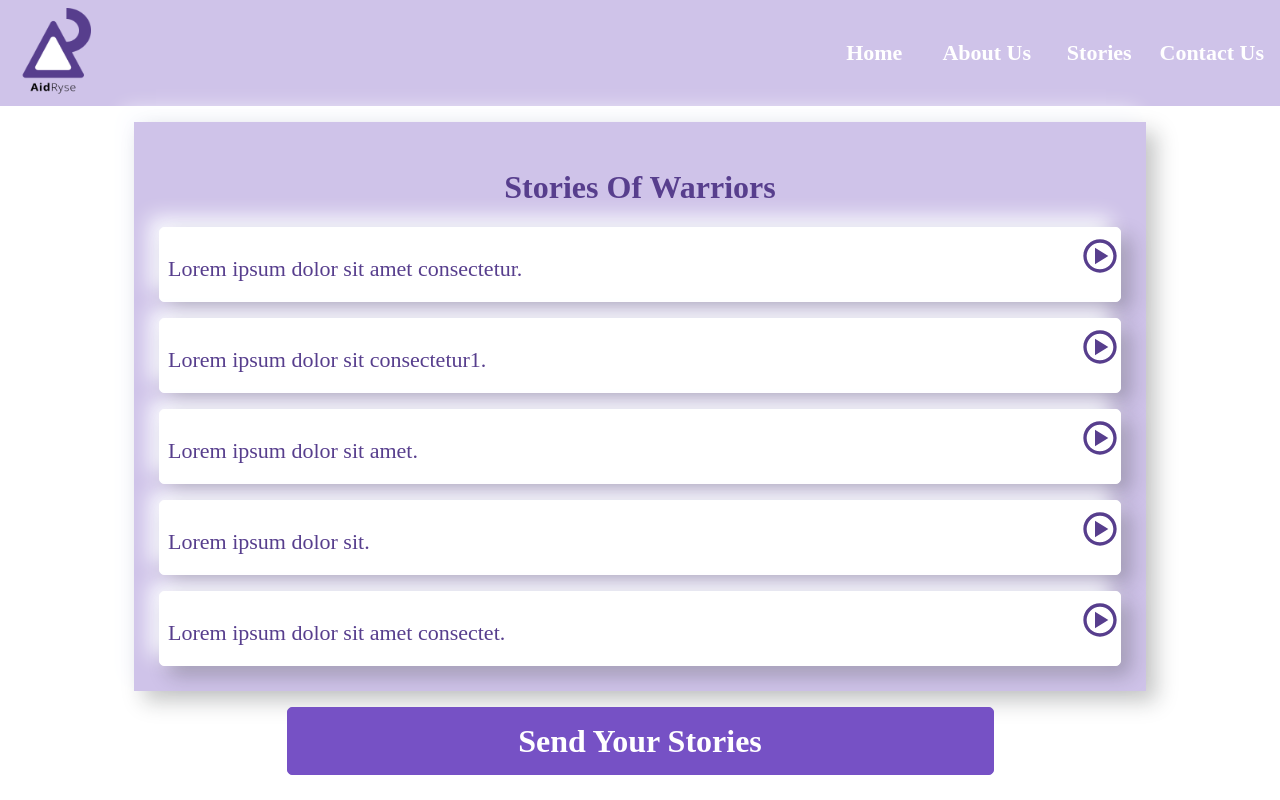
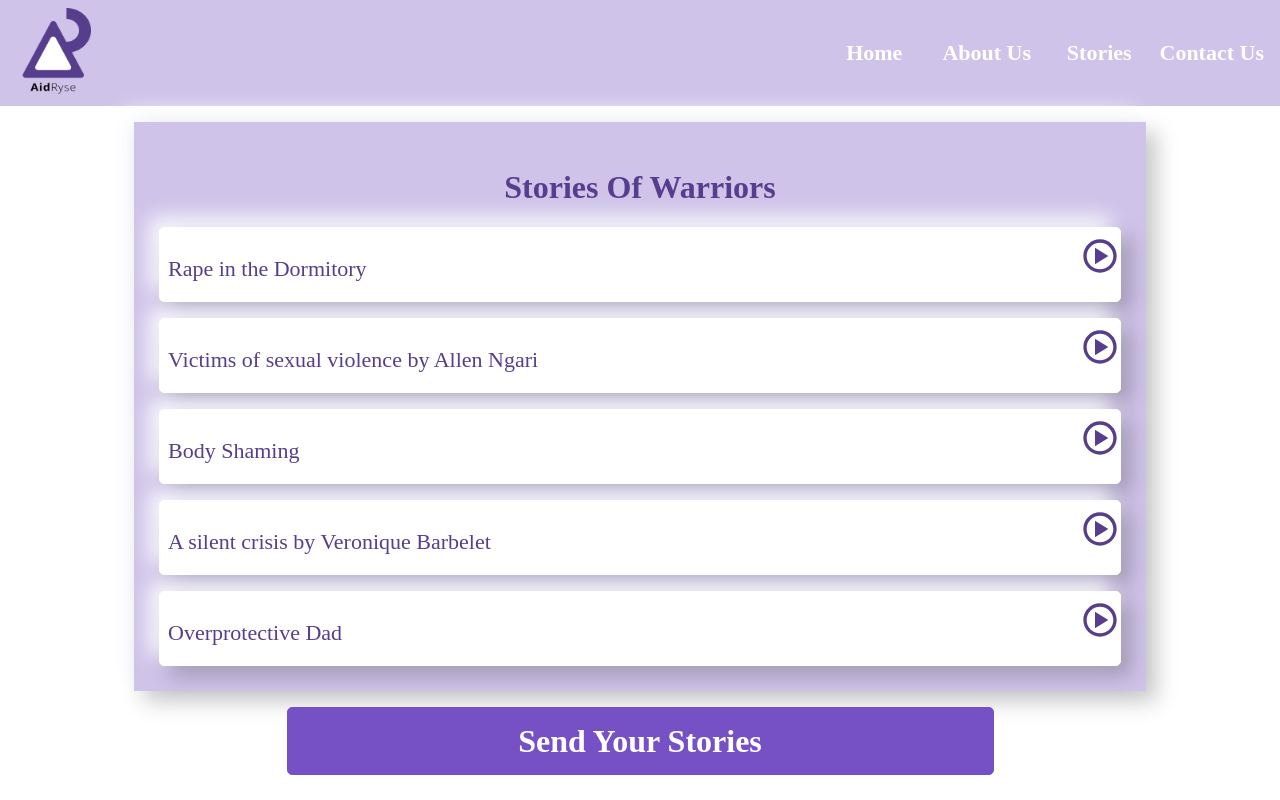
Before and after one commit to DevZibah/SCA-TeamHerHive, a React (Create React App) app: page /Stories in a window 1280 px wide. Built offline with nearby package versions, Linux system fonts and the light colour scheme.

Commit message:
updated the stories page

```diff
--- a/public/dataone.json
+++ b/public/dataone.json
@@ -1,32 +1,33 @@
 [
   {
     "id": 0,
-    "image": "https://res.cloudinary.com/sohmmie/image/upload/v1665945348/rec2_pggag4.png",
-    "name": "Lorem ipsum dolor sit amet consectetur.",
-    "record": "https://res.cloudinary.com/sohmmie/video/upload/v1666155813/Building_Awareness_xaslvr.mp3"
+    "image": "https://res.cloudinary.com/sohmmie/image/upload/v1666981456/audio9_uzzqg9.jpg",
+    "name": "Rape in the Dormitory",
+    "record": "https://res.cloudinary.com/sohmmie/video/upload/v1667047060/GBV_Stories_-_Rape_in_the_dormitory_hcsyou_nudagp.3gp"
   },
   {
     "id": 1,
-    "image": "https://res.cloudinary.com/sohmmie/image/upload/v1665945364/Rectangle_31_dbcmwg.png",
-    "name": "Lorem ipsum dolor sit consectetur1.",
-    "record": "https://res.cloudinary.com/sohmmie/video/upload/v1666155773/Notice_and_Name_jr5gn7.mp3"
+    "image": "https://res.cloudinary.com/sohmmie/image/upload/v1666981475/audio4_ijscsz.jpg",
+    "name": "Victims of sexual violence by Allen Ngari",
+    "record": "https://res.cloudinary.com/sohmmie/video/upload/v1667047063/Male_Victims_of_Sexual_Violence_by_Allan_Ngari_vcm6hy_l9fxf7.3gp"
   },
   {
     "id": 2,
-    "image": "https://res.cloudinary.com/sohmmie/image/upload/v1666464693/rec22_i8omnf.png",
-    "name": "Lorem ipsum dolor sit amet.",
-    "record": "https://res.cloudinary.com/sohmmie/video/upload/v1666464835/Making_Room_dvkyk4.mp3"
+    "image": "https://res.cloudinary.com/sohmmie/image/upload/v1666981452/audio7_cu0aqt.jpg",
+    "name": "Body Shaming",
+    "record": "https://res.cloudinary.com/sohmmie/video/upload/v1667047060/GBV_Stories_-_Body_shaming_vakslb_stiyxb.3gp",
+    "igbo": "https://res.cloudinary.com/sohmmie/video/upload/v1666990810/body_shamming_kncfgd_zogab2.aac"
   },
   {
     "id": 3,
-    "image": "https://res.cloudinary.com/sohmmie/image/upload/v1666464693/rec22_i8omnf.png",
-    "name": "Lorem ipsum dolor sit.",
-    "record": "https://res.cloudinary.com/sohmmie/video/upload/v1666464835/Making_Room_dvkyk4.mp3"
+    "image": "https://res.cloudinary.com/sohmmie/image/upload/v1666981450/audio6_jdgpfs.jpg",
+    "name": "A silent crisis by Veronique Barbelet",
+    "record": "https://res.cloudinary.com/sohmmie/video/upload/v1667047072/Male_GBV_A_Silent_Crisis_by_Veronique_Barbelet_t32vjm_kwze8s.3gp"
   },
   {
     "id": 4,
-    "image": "https://res.cloudinary.com/sohmmie/image/upload/v1666464693/rec22_i8omnf.png",
-    "name": "Lorem ipsum dolor sit amet consectet.",
-    "record": "https://res.cloudinary.com/sohmmie/video/upload/v1666464835/Making_Room_dvkyk4.mp3"
+    "image": "https://res.cloudinary.com/sohmmie/image/upload/v1666981452/audio5_knvnat.jpg",
+    "name": "Overprotective Dad",
+    "record": "https://res.cloudinary.com/sohmmie/video/upload/v1667047061/GBV_Stories_-_Overprotective_dad_vs0w5m_rcplt3.3gp"
   }
 ]
--- a/src/Components/Audione.js
+++ b/src/Components/Audione.js
@@ -4,7 +4,7 @@ import 'react-h5-audio-player/lib/styles.css'
 import { AudioContext } from '../Contexts/AudioContext'
 
 const Audione = ({ item }) => {
-  const { dataone } = useContext(AudioContext)
+  const { dataone, yoruba, igbo, hausa, english } = useContext(AudioContext)
   const [trackIndex, setTrackIndex] = useState(item.id)
 
   const handleClickPrevious = () => {
@@ -20,12 +20,20 @@ const Audione = ({ item }) => {
   }
   return (
     <div>
-      <img className='audioimg' src={dataone[trackIndex].image} alt='' />
+      <img className='audioimg audimgg' src={dataone[trackIndex].image} alt='' />
       <p className='audiop'>{dataone[trackIndex].name}</p>
       <AudioPlayer
         className='audiolib mt-n3'
         // autoPlay
-        src={dataone[trackIndex].record}
+        src={
+          english === true
+            ? dataone[trackIndex].record
+            : igbo === true
+            ? dataone[trackIndex].igbo
+            : yoruba === true
+            ? dataone[trackIndex].yoruba
+            : dataone[trackIndex].record
+        }
         onPlay={(e) => console.log('onPlay')}
         showSkipControls={true}
         showJumpControls={false}
--- a/src/Components/Recordone.js
+++ b/src/Components/Recordone.js
@@ -6,11 +6,22 @@ import Navbar from './Navbar'
 import Audione from './Audione'
 
 const Recordone = () => {
-  const { dataone, id } = useContext(AudioContext)
+  const {
+    dataone,
+    id,
+    setYoruba,
+    yoruba,
+    setIgbo,
+    igbo,
+    setHausa,
+    hausa,
+    setEnglish,
+    english,
+  } = useContext(AudioContext)
   return (
     <div>
       <Navbar />
-      <section className='mod text-center p-4'>
+      <section className='mod mod1 text-center p-4'>
         <div className='mod-content1 p-4'>
           {dataone
             .filter((item) => {
@@ -29,6 +40,22 @@ const Recordone = () => {
             })}
         </div>
       </section>
+      <div className='dropdown text-center mt-1 dropdownn drpdownn mt-md-n5'>
+        <button
+          className='btn btn-secondary dropdown-toggle dropbutn'
+          type='button'
+          data-toggle='dropdown'
+          aria-expanded='false'
+        >
+          Select Language
+        </button>
+        <div className='dropdown-menu text-center dropmenu'>
+          <p onClick={() => setEnglish(!english)}>English</p>
+          <p onClick={() => setYoruba(!yoruba)}>Yoruba</p>
+          <p onClick={() => setIgbo(!igbo)}>Igbo</p>
+          <p onClick={() => setHausa(!hausa)}>Hausa</p>
+        </div>
+      </div>
     </div>
   )
 }
--- a/src/style/Stories.css
+++ b/src/style/Stories.css
@@ -68,6 +68,15 @@
     line-height: 30px;
     color: #ffffff;
   }
+  .mod1 {
+    padding: 8rem !important;
+  }
+  .mod-content1 {
+    margin-top: -6rem;
+  }
+  .drpdownn {
+    transform: translateY(-4rem) !important;
+  }
 }
 @media (min-width: 1024px) {
   .stories-art {
@@ -90,4 +99,15 @@
     line-height: 48px;
     color: #ffffff;
   }
+  .mod-content1 {
+    margin-top: -6rem;
+    width: 500px;
+    height: 400px;
+  }
+  .drpdownn {
+    transform: translateY(-4rem) !important;
+  }
+  .audimgg {
+    width: 70%;
+  }
 }
```
Also changed, not shown: 1 other file (tests, documents, lock files or other folders).
